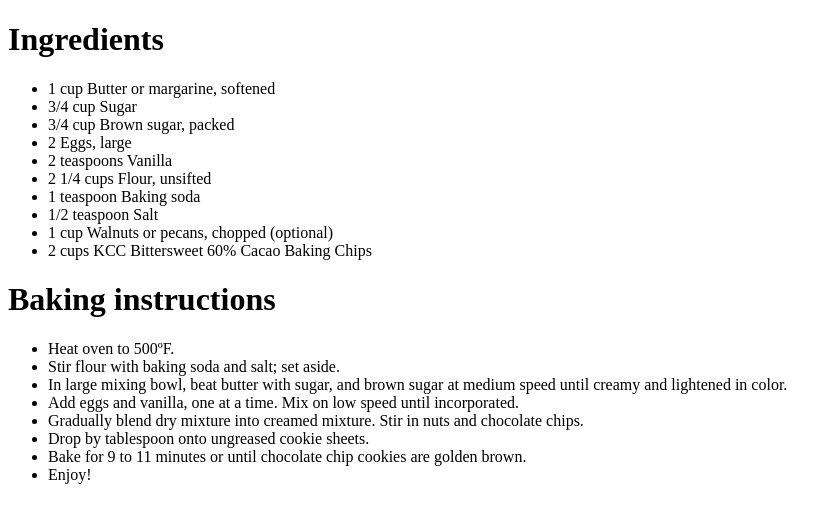
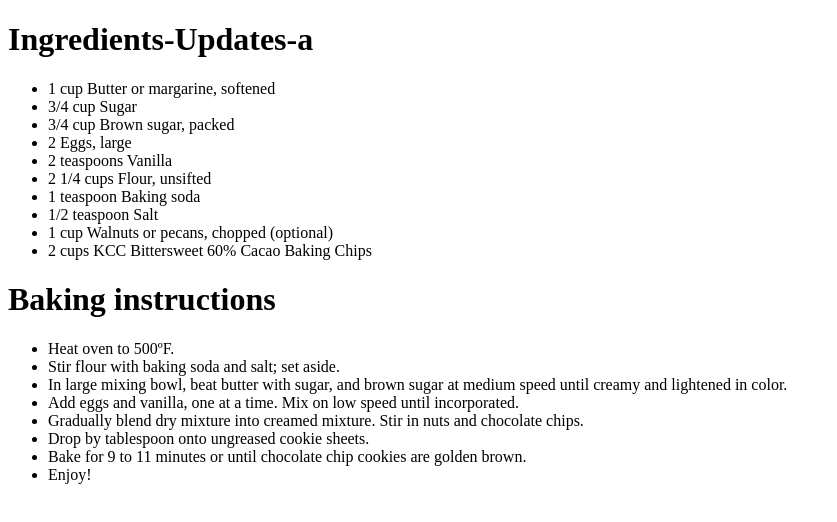
Before and after one commit to Aayush-Ovhal/KCC.com, a plain HTML site: page secret recipe.htm in a window 1280 px wide. Shown: the whole page, without its empty margins (0-837 px from the left). Drawn offline with Linux system fonts and the light colour scheme.

Commit message:
Update -a

```diff
--- a/secret recipe.htm
+++ b/secret recipe.htm
@@ -2,7 +2,7 @@
 <html>
 <body>
 
-<h1>Ingredients</h1>
+<h1>Ingredients-Updates-a</h1>
 <ul>
 <li>1 cup Butter or margarine, softened</li>
 <li>3/4 cup Sugar</li>
```
